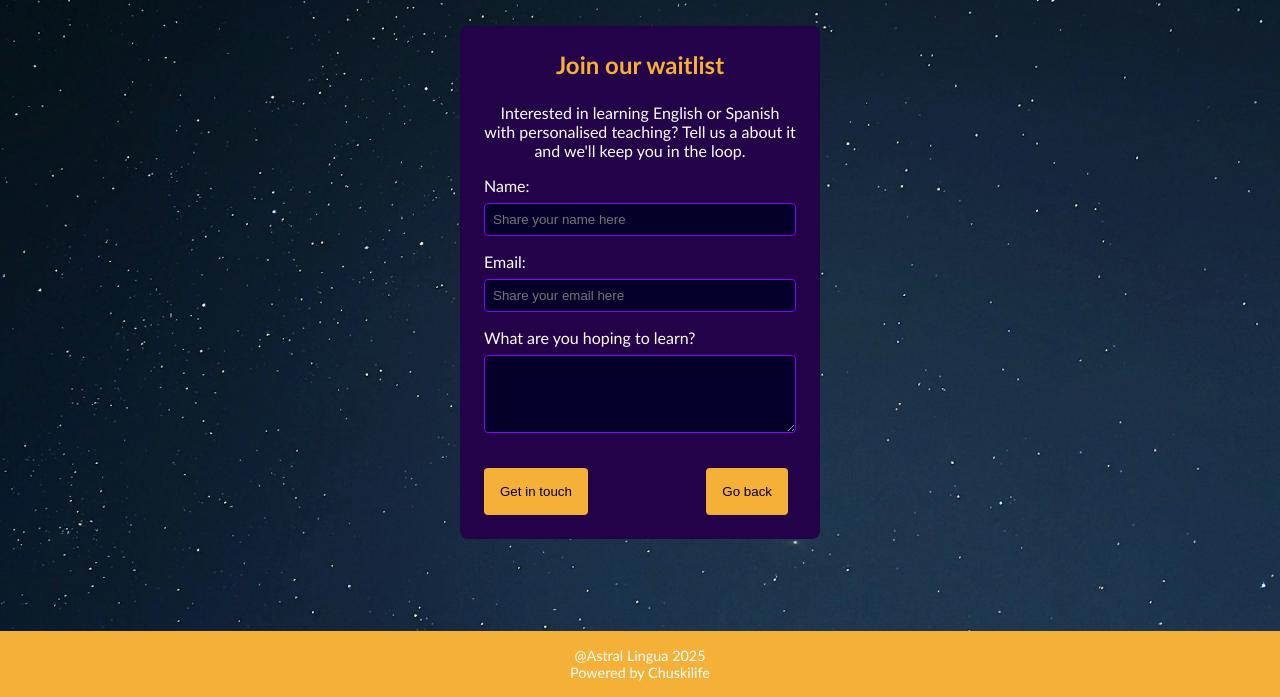
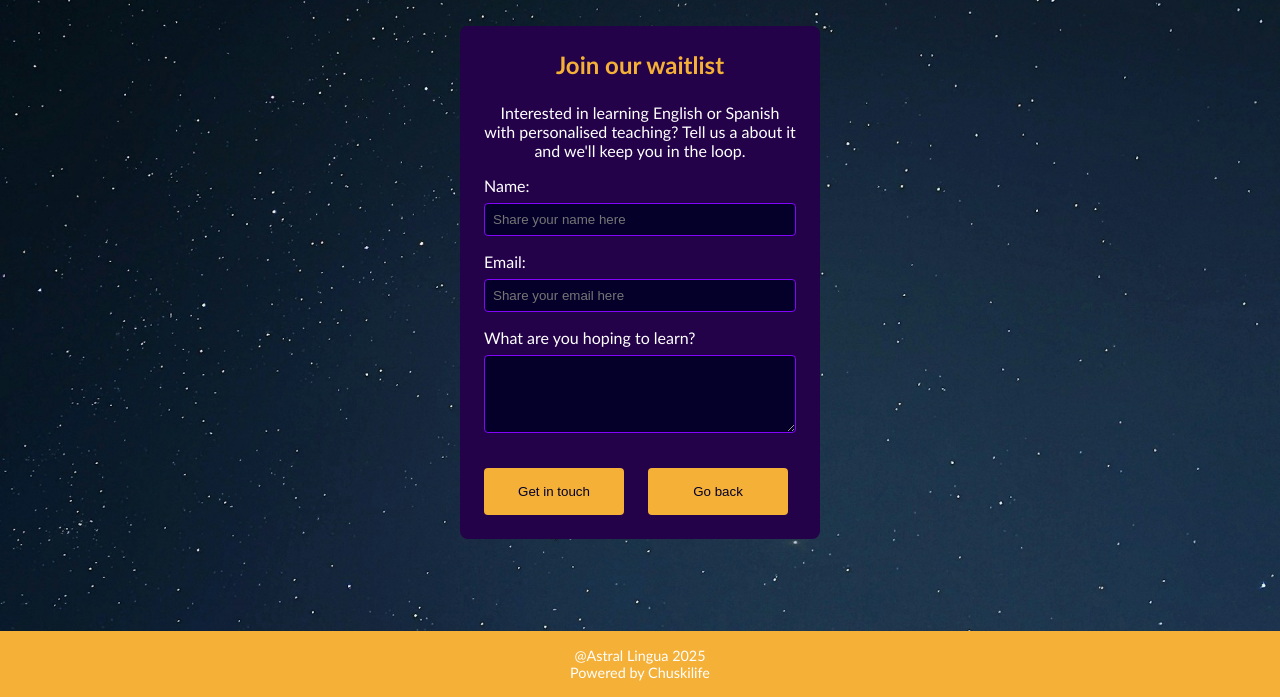
Before and after one commit to jorgeoliart/al-comingsoon-v2, a website built with Vite: page index.html in a window 1280 px wide. Both pictures are taken after a click on the button 711 px from the left and 644 px from the top of the page. Shown: the part 103-800 px from the top of the page. Built offline with nearby package versions, Linux system fonts and the light colour scheme.

Commit message:
Adjust buttons' width with flex

```diff
--- a/src/style.css
+++ b/src/style.css
@@ -222,6 +222,7 @@ header {
   display: flex;
   flex-direction: row;
   justify-content: space-between;
+  gap: var(--space-sm);
 }
 
 .submit-button, .back-button {
@@ -235,6 +236,7 @@ header {
   transition: background-color 0.3s ease;
   display: inline block;
   margin-right: var(--space-xs);
+  flex: 1;
 }
 
 .submit-button:hover, .back-button:hover {
```
Also changed, not shown: dist/index.html.
